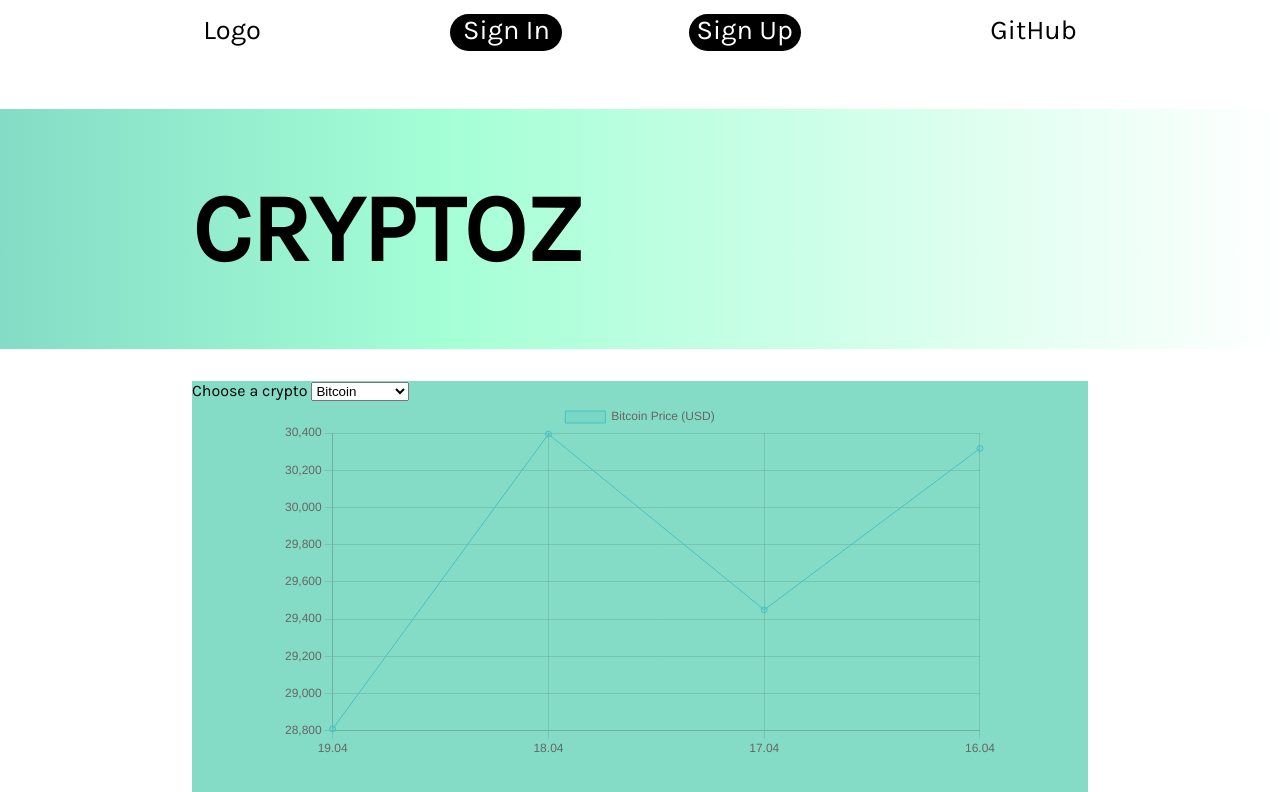
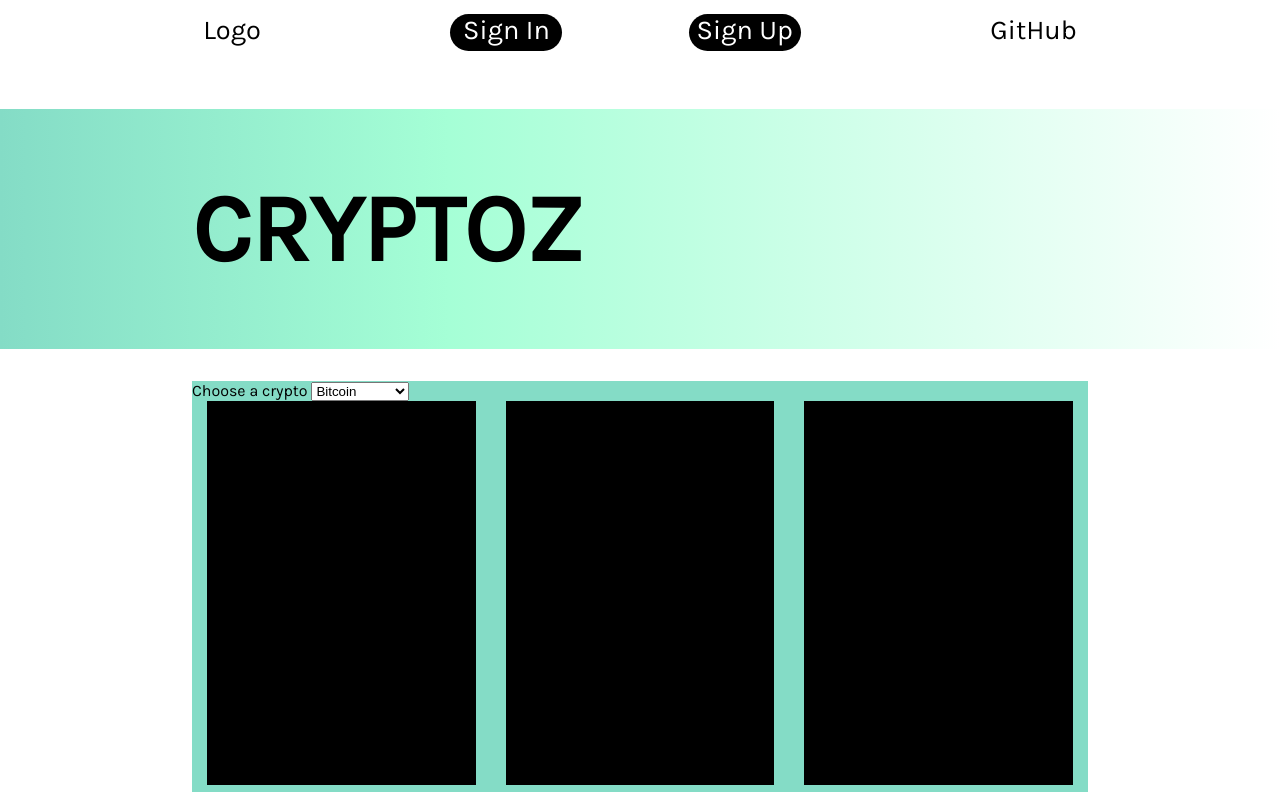
Before and after one commit to micichocki/crypto-pedia, a website built with webpack: page src/index.html in a window 1280 px wide. Shown: the top 792 px of the page. Built offline with nearby package versions, Linux system fonts and the light colour scheme; no server answers.

Commit message:
Bug from previous commit fixed

```diff
--- a/src/index.html
+++ b/src/index.html
@@ -34,7 +34,7 @@
           </select>
         </form>
 
-          <div clas="container">
+        <div class="container">
           <div class="crypto-item"></div>
           <div class="crypto-item"></div>
           <div class="crypto-item"></div>
@@ -46,8 +46,6 @@
         <div class="chart-container">
           <canvas id="chart"></canvas>
         </div>
-
-
       </div>
     </main>
   </body>
--- a/src/style.scss
+++ b/src/style.scss
@@ -82,8 +82,10 @@ main{
   .container{
     display: flex;
     flex-wrap: wrap;
+    justify-content: space-around;
     .crypto-item{
-      height:15%;
+
+      height:12rem;
       width:30%;
       background-color:#000000;
     }
```
Lines whose indentation alone changed are shown as unchanged.
